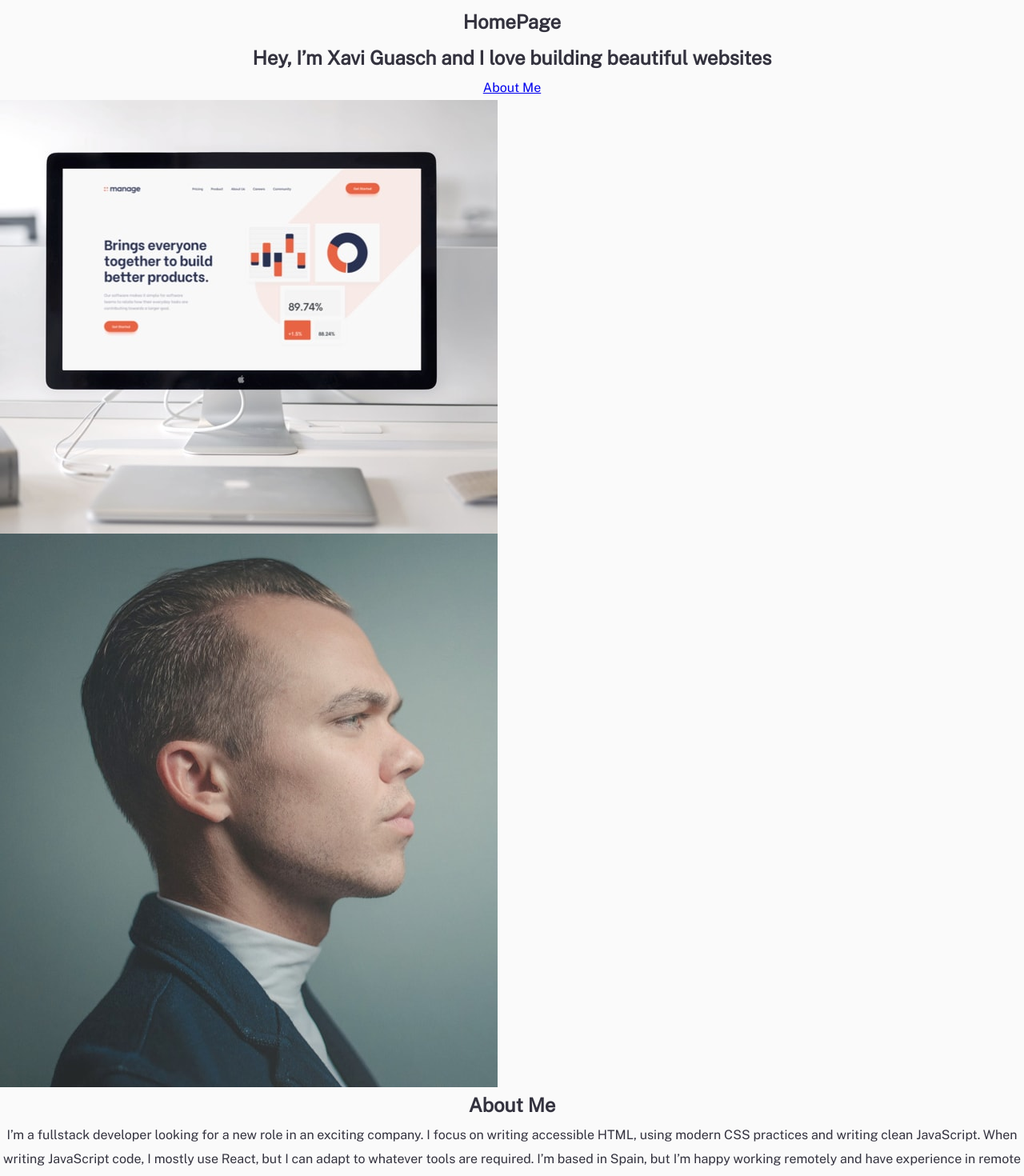
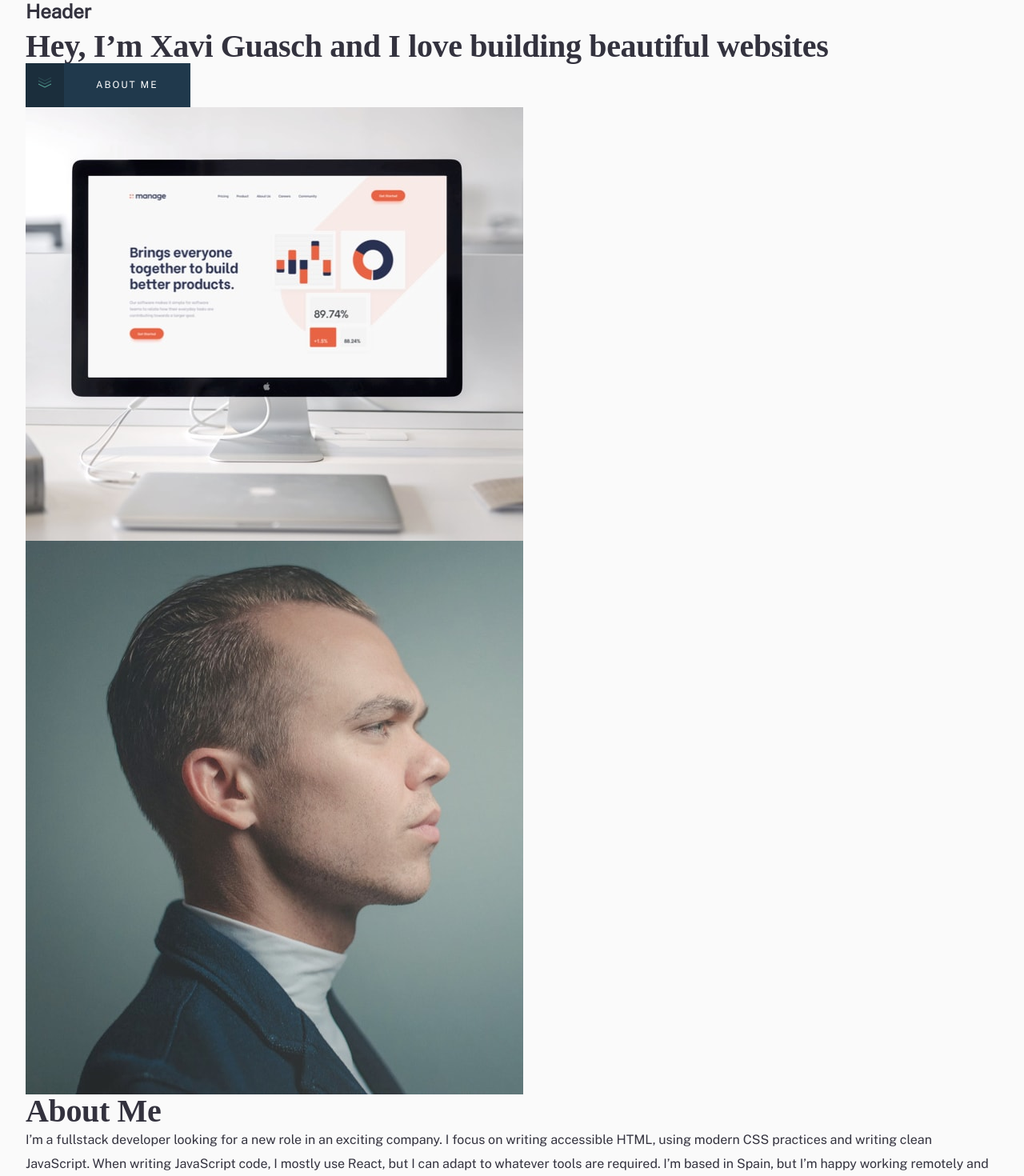
Before and after one commit to xaviguasch/minimalist-portfolio-website-frontendmentor-prac, a React (Create React App) app: page / in a window 1280 px wide. Shown: the part 40-1510 px from the top of the page at 80% size. Built offline with nearby package versions, Linux system fonts and the light colour scheme; a web font is replaced by a local one.

Commit message:
styled link/buttons

```diff
--- a/src/App.js
+++ b/src/App.js
@@ -11,11 +11,11 @@ import './App.css'
 function App() {
   return (
     <div className='App'>
-      <Header />
-
-      <Outlet />
-
-      <Together />
+      <div className='wrapper'>
+        <Header />
+        <Outlet />
+        <Together />
+      </div>
       <Footer />
     </div>
   )
--- a/src/components/HomePage.css
+++ b/src/components/HomePage.css
@@ -0,0 +1,19 @@
+.btn-container {
+  display: flex;
+  justify-content: flex-start;
+  align-items: center;
+}
+
+.svg-container {
+  padding: 16px;
+  background: var(--clr-darker-blue-bg);
+}
+
+.btn:hover .svg-container,
+.btn:focus .svg-container {
+  background: var(--clr-dark-cyan-bg);
+}
+
+.btn-container span {
+  padding: 16px 40px;
+}
--- a/src/components/HomePage.js
+++ b/src/components/HomePage.js
@@ -2,17 +2,19 @@ import React from 'react'
 
 import Pair from './Pair'
 
-import './Header.css'
+import './HomePage.css'
 
+// Imported images
 import HeroMobileImg from '../assets/homepage/mobile/image-homepage-hero@2x.jpg'
 import ProfileMobileImg from '../assets/homepage/mobile/image-homepage-profile@2x.jpg'
 import aboutMeData from '../data/aboutMeData'
 
+// Imported svgs
+import { ReactComponent as DownArrows } from '../assets/icons/down-arrows.svg'
+
 const HomePage = () => {
   return (
     <div className='HomePage'>
-      <h2>HomePage</h2>
-
       <section className='hero'>
         <div className='hero__copy'>
           <h1 className='title title--lg'>
@@ -20,7 +22,12 @@ const HomePage = () => {
           </h1>
 
           <a href='#about-me' className='btn'>
-            About Me
+            <div className='btn-container'>
+              <div className='svg-container'>
+                <DownArrows />
+              </div>
+              <span>About Me</span>
+            </div>
           </a>
         </div>
         <div className='hero__mobi'>
@@ -29,7 +36,12 @@ const HomePage = () => {
       </section>
 
       <section className='about-me' id='about-me'>
-        <Pair img={ProfileMobileImg} text={aboutMeData.text} />
+        <Pair
+          img={ProfileMobileImg}
+          text={aboutMeData.text}
+          title={aboutMeData.title}
+          buttonText='Go To Portfolio'
+        />
       </section>
     </div>
   )
--- a/src/components/Pair.js
+++ b/src/components/Pair.js
@@ -2,16 +2,16 @@ import React from 'react'
 
 import './Pair.css'
 
-const Pair = ({ img, text }) => {
+const Pair = ({ img, title, text, buttonText }) => {
   return (
     <div className='Pair'>
       <img src={img} className='pair__img' alt='headshot' />
       <div className='pair__copy'>
-        <h2 className='title title--md'>About Me</h2>
+        <h2 className='title title--md'>{title}</h2>
         <p className='text'>{text}</p>
 
         <a href='#' className='btn btn--alt'>
-          Go To Portfolio
+          {buttonText}
         </a>
       </div>
     </div>
--- a/src/data/aboutMeData.js
+++ b/src/data/aboutMeData.js
@@ -1,4 +1,5 @@
 const aboutMeData = {
+  title: 'About Me',
   text: 'I’m a fullstack developer looking for a new role in an exciting company. I focus on writing accessible HTML, using modern CSS practices and writing clean JavaScript. When writing JavaScript code, I mostly use React, but I can adapt to whatever tools are required. I’m based in Spain, but I’m happy working remotely and have experience in remote teams. When I’m not coding, you’ll find me outdoors and exercising. I’d love you to check out my work.',
 }
 
--- a/src/index.css
+++ b/src/index.css
@@ -56,6 +56,10 @@
 
   /* Background  */
   --clr-very-light-grey-bg: hsla(0, 0%, 98%, 1);
+  --clr-dark-blue-bg: hsla(205, 41%, 21%, 1);
+  --clr-darker-blue-bg: hsl(205, 38%, 17%);
+  --clr-cyan-bg: hsla(168, 36%, 54%, 1);
+  --clr-dark-cyan-bg: hsl(167, 34%, 45%);
 
   /* Others */
 }
@@ -68,7 +72,7 @@ body {
   font-size: var(--fs-16);
   font-weight: var(--fw-regular);
   line-height: 1.875;
-  text-align: center;
+  text-align: left;
 }
 
 img {
@@ -83,3 +87,58 @@ ul {
 /* ================== */
 /* Typography */
 /* ================== */
+
+.title {
+  font-family: var(--ff-secondary);
+  font-weight: var(--fw-bold);
+  line-height: 1.05;
+  letter-spacing: -0.36px;
+}
+
+.title--lg,
+.title--md {
+  font-size: var(--fs-40);
+}
+
+.text {
+}
+
+/* ======================== */
+/* Links, buttons & inputs  */
+/* ======================== */
+
+.btn {
+  display: inline-block;
+  font-size: var(--fs-12);
+  text-transform: uppercase;
+  letter-spacing: 2px;
+  text-decoration: none;
+  color: var(--clr-white-text);
+  background: var(--clr-dark-blue-bg);
+  cursor: pointer;
+}
+
+.btn:hover,
+.btn:focus {
+  background: var(--clr-cyan-bg);
+}
+
+.btn--alt {
+  background: transparent;
+  color: var(--clr-grayish-dark-text);
+  border: 1px solid;
+  padding: 12px 32px;
+}
+
+.btn--alt:hover,
+.btn--alt:focus {
+  color: var(--clr-white-text);
+  background: var(--clr-grayish-dark-text);
+}
+
+/* ================== */
+/* Utility styles */
+/* ================== */
+.wrapper {
+  padding: 32px 32px 80px;
+}
```
